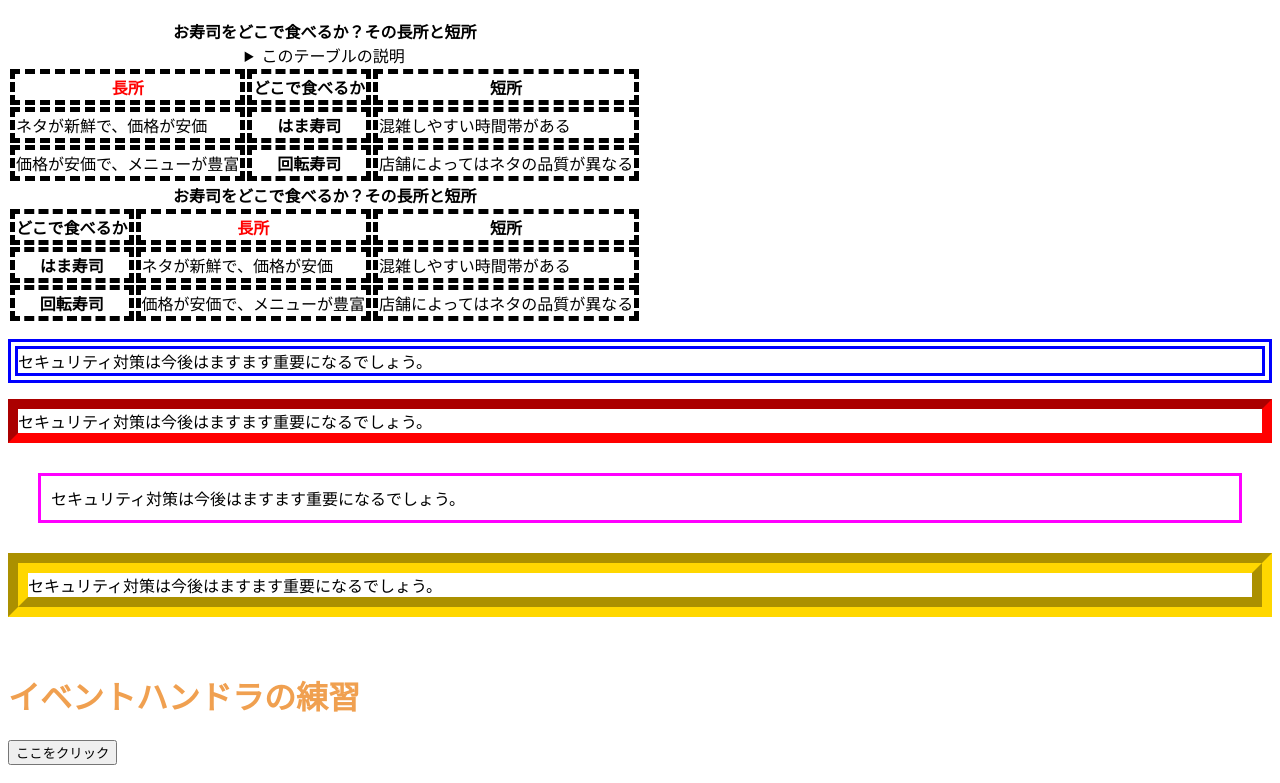
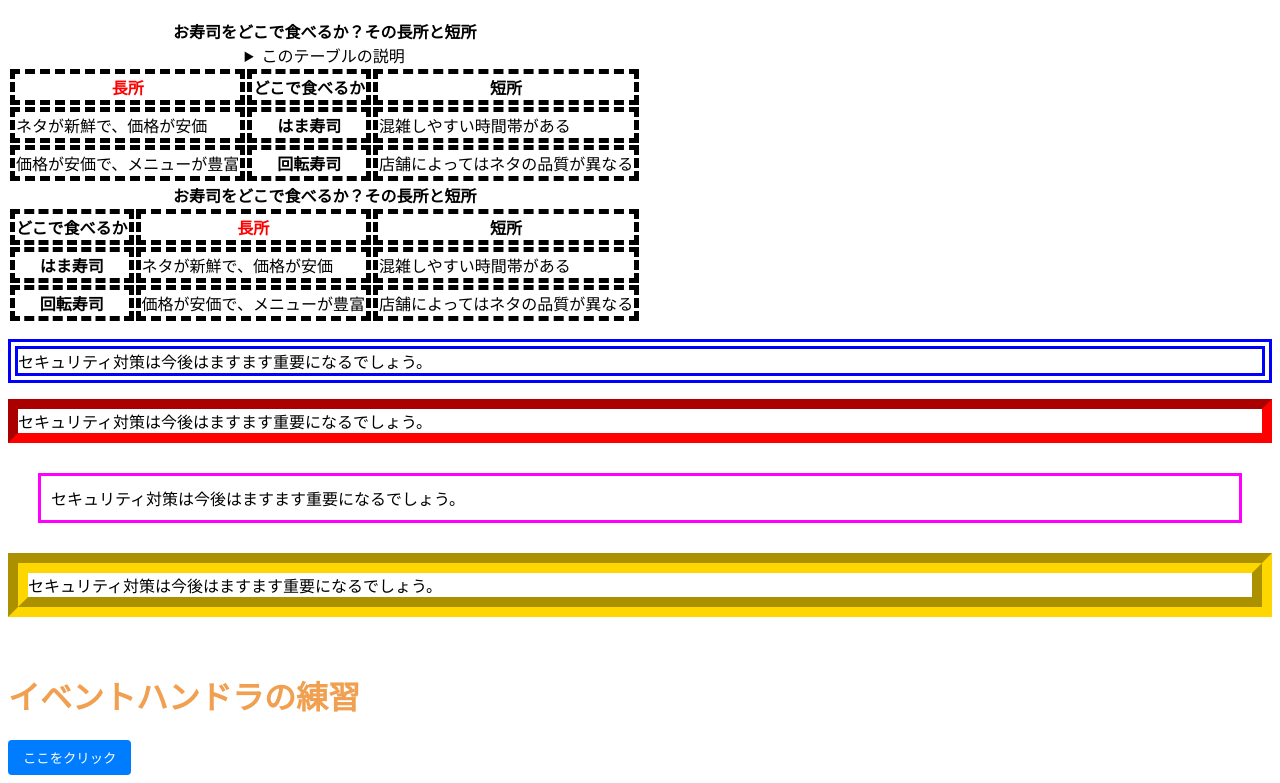
Before and after one commit to zyoshiki1110/jaaf1058, a plain HTML site: page index.html in a window 1280 px wide. Shown: the part 70-853 px from the top of the page. Drawn offline with Linux system fonts and the light colour scheme.

Commit message:
Update index.html

```diff
--- a/index.html
+++ b/index.html
@@ -47,6 +47,7 @@
 <p class="sample4">セキュリティ対策は今後はますます重要になるでしょう。</p>
   <br>
 <h1>イベントハンドラの練習</h1>
-  <input type="button" value="ここをクリック" ondblclick="alert('Hello,Yoshiki!');" style="color": blue; text-decoration: underline; background: none; cursor: pointer;">
+  <input type="button" value="ここをクリック" ondblclick="alert('Hello,Yoshiki!');" style="background-color: #007dff; color: white; border: none; padding: 8px 15px; border-radius: 4px; cursor: pointer;">
+
     </body>
   </html>
```
